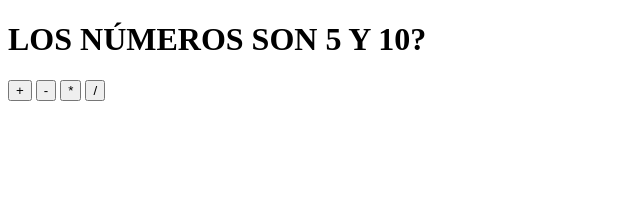
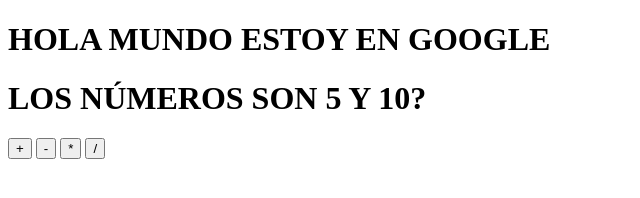
Before and after one commit to franaragoncei/fullstack, a plain HTML site: page CalculadoraSencilla/calculadora.html in a window 1280 px wide. Shown: the whole page, without its empty margins (0-640 px from the left). Drawn offline with Linux system fonts and the light colour scheme.

Commit message:
Añade h1

```diff
--- a/CalculadoraSencilla/calculadora.html
+++ b/CalculadoraSencilla/calculadora.html
@@ -7,6 +7,7 @@
     <title>Calculadora Sencilla</title>
 </head>
 <body>
+    <h1>HOLA MUNDO ESTOY EN GOOGLE</h1>
     <h1>LOS NÚMEROS SON <span id="span1"></span> Y <span id="span2"></span>?</h1>
     <button id="sumar">+</button>
     <button id="restar">-</button>
```
